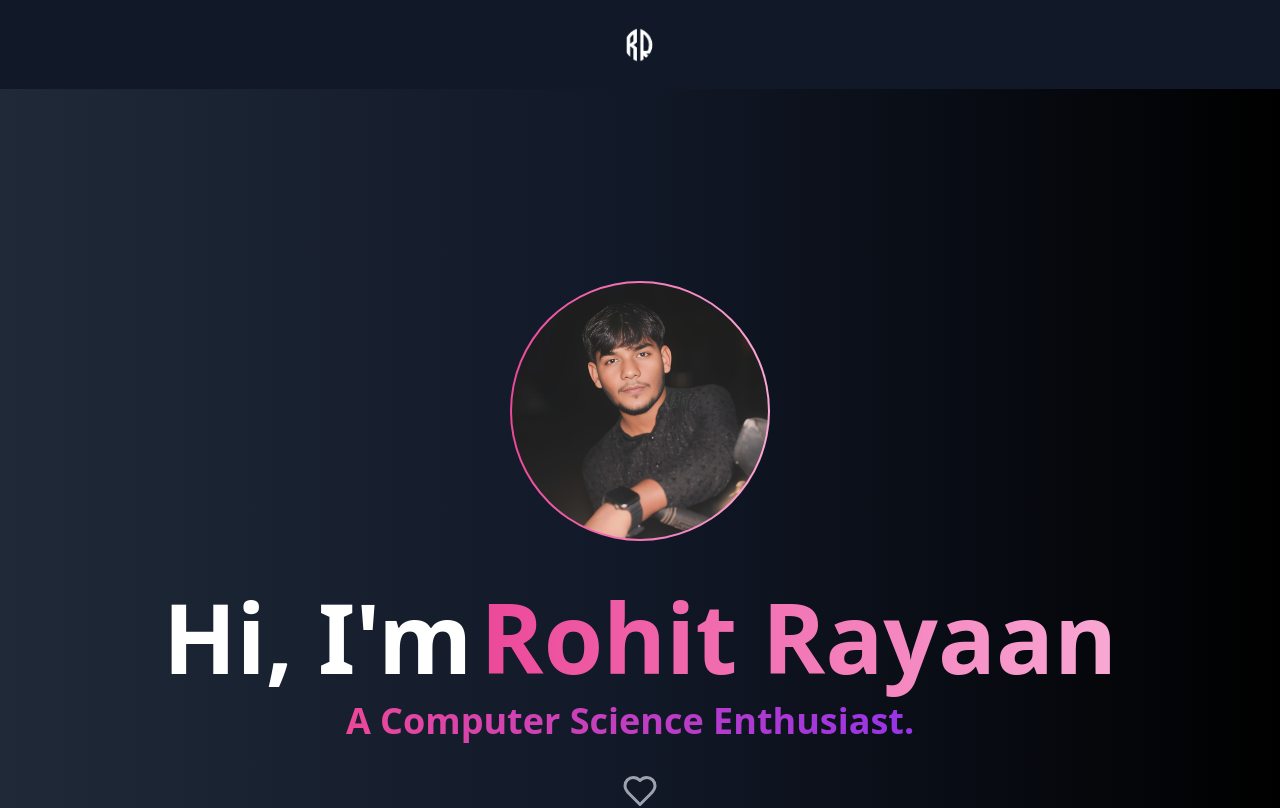
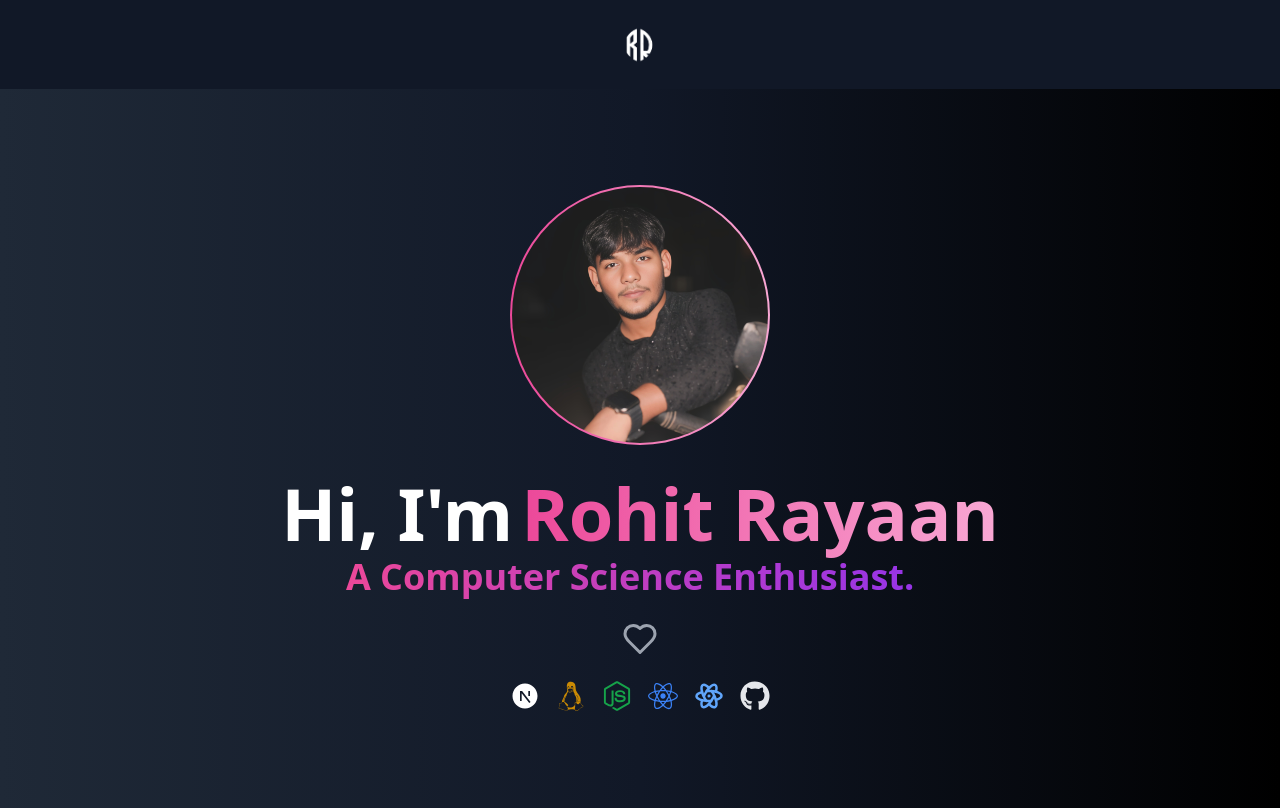
Before and after one commit to starkryan/rajule, a Next.js app: page / in a window 1280 px wide. Shown: the top 808 px of the page. Built offline with nearby package versions, Linux system fonts and the light colour scheme.

Commit message:
Margin Adjusted

```diff
--- a/app/page.tsx
+++ b/app/page.tsx
@@ -52,8 +52,8 @@ export default function Home() {
       </motion.header>
 
       {/* Hero Section */}
-      <section className="bg-gradient-to-r from-gray-800 via-gray-900 to-black text-white py-48 text-center">
-        <div className="flex justify-center mb-12">
+      <section className="bg-gradient-to-r from-gray-800 via-gray-900 to-black text-white py-24 text-center">
+        <div className="flex justify-center mb-8">
           <div className="relative inline-block rounded-full p-[2px] bg-gradient-to-r from-pink-500 to-pink-300">
             <Image
               src="/author.jpg"
@@ -64,8 +64,8 @@ export default function Home() {
             />
           </div>
         </div>
-        <div className="container mx-auto px-6">
-          <h2 className="mb-4 text-3xl sm:text-4xl md:text-5xl lg:text-6xl xl:text-8xl font-extrabold leading-tight">
+        <div className="container mx-auto px-4">
+          <h2 className="mb-2 text-3xl sm:text-4xl md:text-5xl lg:text-6xl xl:text-7xl font-extrabold leading-tight">
             Hi, I'm
             <span className="ml-2 text-transparent bg-clip-text bg-gradient-to-r from-pink-500 to-pink-300">
               Rohit Rayaan
@@ -88,7 +88,7 @@ export default function Home() {
         </div>
 
         {/* Like Button (Heart) */}
-        <div className="mt-6 flex justify-center">
+        <div className="mt-4 flex justify-center">
           <button
             onClick={toggleLike}
             className={`p-2 transition-colors duration-200 ${liked ? 'text-red-500' : 'text-gray-400'}`}
@@ -96,17 +96,16 @@ export default function Home() {
             <Heart size={36} />
           </button>
         </div>
-        <div className="flex justify-center space-x-4 text-3xl my-8">
+        <div className="flex justify-center space-x-4 text-3xl my-4">
           <RiNextjsFill className="text-white" /> {/* Next.js - black */}
           <DiLinux className="text-yellow-600" />   {/* Linux - yellow */}
           <FaNodeJs className="text-green-600" />   {/* Node.js - green */}
           <FaReact className="text-blue-500" />     {/* React - blue */}
           <TbBrandReactNative className="text-blue-400" /> {/* React Native - light blue */}
           <FaGithub className="text-gray-200" />    {/* GitHub - gray */}
-          <SiMysql className='text-blue-600' />
         </div>
+      </section>
 
-      </section>
 
       {/* About Section */}
       <section id="about" className="py-24 bg-gray-800 text-gray-100">
```
